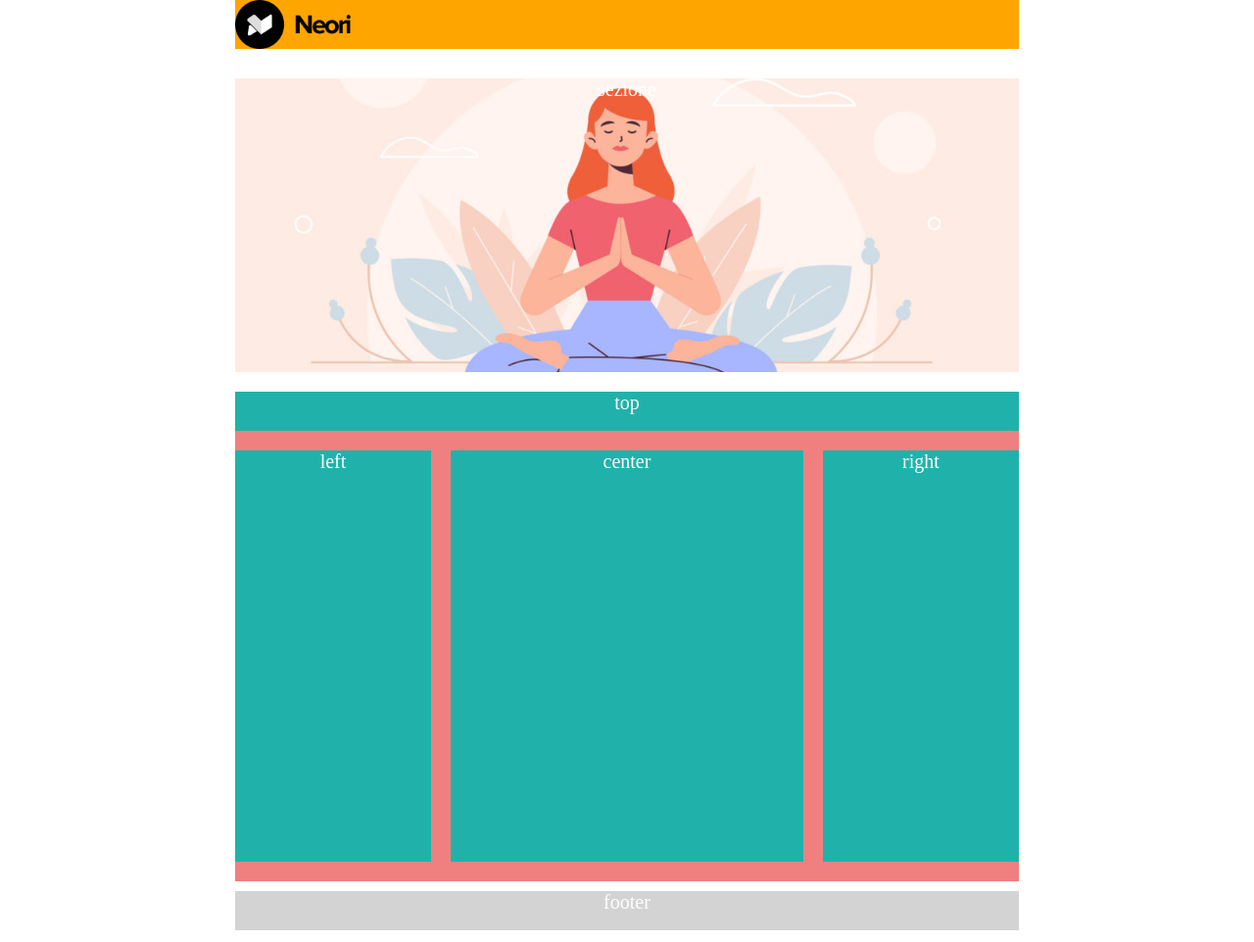
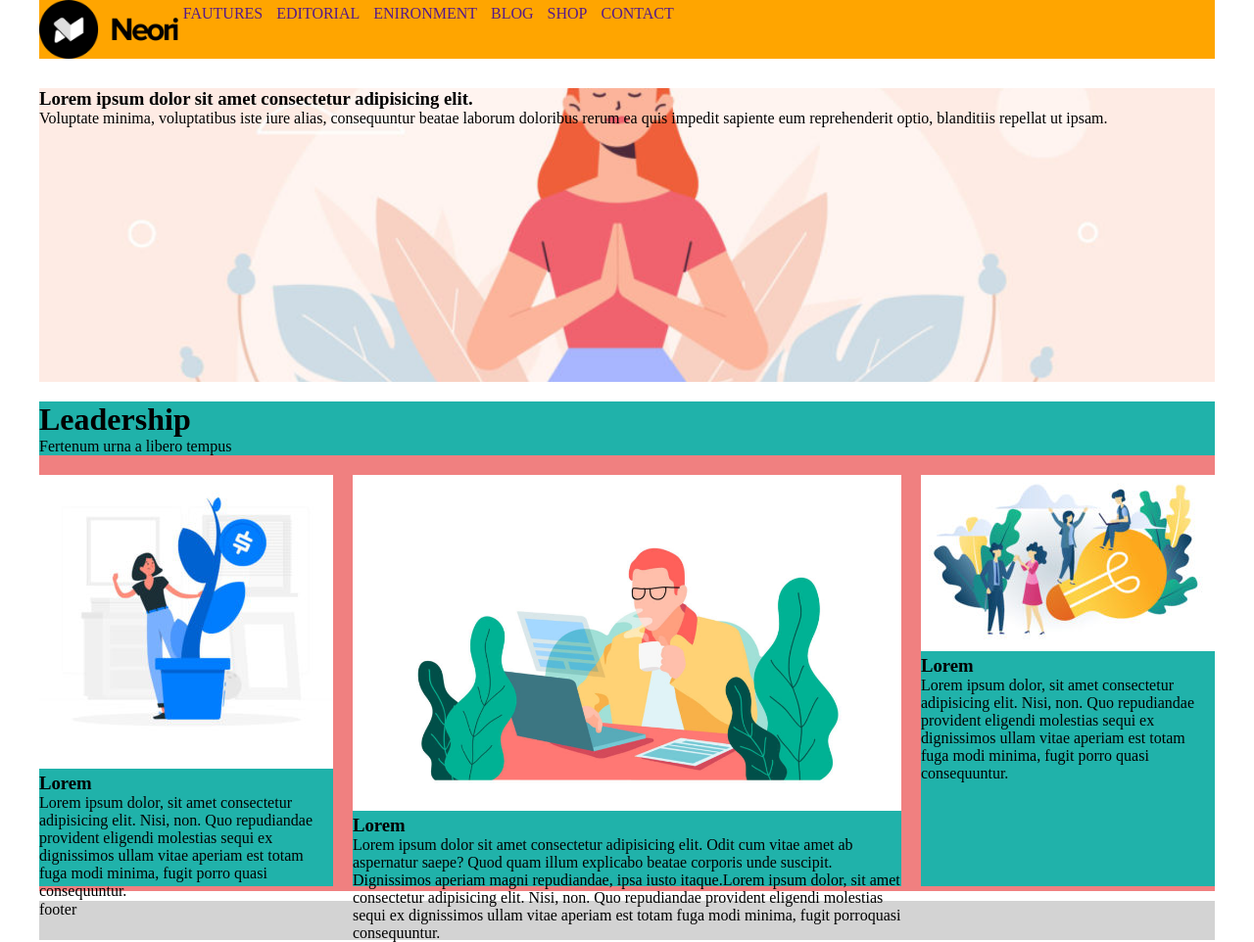
Before and after one commit to Simone-De-Santis/htmlcss-wp, a plain HTML site: page index.html in a window 1280 px wide. Shown: the whole page at 98% size. Drawn offline with Linux system fonts and the light colour scheme.

Commit message:
fine markup

```diff
--- a/index.html
+++ b/index.html
@@ -6,25 +6,62 @@
     <meta http-equiv="X-UA-Compatible" content="IE=edge">
     <meta name="viewport" content="width=device-width, initial-scale=1.0">
     <link rel="stylesheet" href="./style/style.css">
-    <link rel="icon" href="./img/Logo.png">
+    <link rel="icon" href="./img/Logob.png">
     <title>Layout</title>
 </head>
 
 <body>
-    <div class="conteinre">
+    <div class="containre">
         <header class="header-sairbar clearfix">
             <img src="./img/logo.png" alt="" class="logo float-left">
+            <ul class="main-menu ">
+                <li> <a href="">FAUTURES</a></li>
+                <li> <a href="">EDITORIAL</a></li>
+                <li> <a href="">ENIRONMENT</a></li>
+                <li> <a href="">BLOG</a></li>
+                <li> <a href="">SHOP</a></li>
+                <li> <a href="">CONTACT</a></li>
+            </ul>
         </header>
-        <section class="section">sezione</section>
+        <section class="section">
+            <div>
+                <h3>Lorem ipsum dolor sit amet consectetur adipisicing elit.</h3>
+                <p> Voluptate minima, voluptatibus iste iure alias, consequuntur beatae laborum doloribus rerum ea quis
+                    impedit sapiente eum reprehenderit optio, blanditiis repellat ut ipsam.</p>
+            </div>
+        </section>
         <main class="main-section clearfix">
-            <div class="top table">top</div>
-            <div class="left table float-left">left</div>
-            <div class="center table float-left">center</div>
-            <div class="right table float-left">right</div>
+            <div class="top table">
+                <h1>Leadership</h1>
+                <p>Fertenum urna a libero tempus</p>
+            </div>
+            <div class="left table float-left">
+                <img src="./img/img-1.jpg" alt="">
+                <h3> Lorem </h3>
+                <p>Lorem ipsum dolor, sit amet consectetur adipisicing elit. Nisi, non. Quo repudiandae provident
+                    eligendi molestias sequi ex dignissimos ullam vitae aperiam est totam fuga modi minima, fugit porro
+                    quasi consequuntur.</p>
+            </div>
+            <div class="center table float-left">
+                <img src="./img/banner-2.jpg" alt="">
+                <h3> Lorem </h3>
+                <p>Lorem ipsum dolor sit amet consectetur adipisicing elit. Odit cum vitae amet ab aspernatur saepe?
+                    Quod quam illum explicabo beatae corporis unde suscipit. Dignissimos aperiam magni repudiandae, ipsa
+                    iusto itaque.Lorem ipsum dolor, sit amet consectetur adipisicing elit. Nisi, non. Quo repudiandae
+                    provident eligendi molestias sequi ex dignissimos ullam vitae aperiam est totam fuga modi minima,
+                    fugit porroquasi consequuntur.
+                </p>
+            </div>
+            <div class="right table float-left">
+                <img src="./img/img-3.jpg" alt="">
+                <h3> Lorem </h3>
+                <p>Lorem ipsum dolor, sit amet consectetur adipisicing elit. Nisi, non. Quo repudiandae provident
+                    eligendi molestias sequi ex dignissimos ullam vitae aperiam est totam fuga modi minima, fugit porro
+                    quasi consequuntur.</p>
+            </div>
         </main>
         <footer class="footer">footer</footer>
     </div>
-
 </body>
 
 </html>
--- a/style/style.css
+++ b/style/style.css
@@ -2,29 +2,37 @@
     margin: 0;
     padding: 0;
     box-sizing: border-box;
-    color: white;
-    text-align: center;
-    font-size: 20px;
-}
-.conteinre{
-    max-width: 800px;
-    margin: 0 auto;
-}
-.logo{
-    height: 100%;
 }
 .float-left{
     float: left
 }
+
 .clearfix::after{
     content: "";
     display: table;
     clear: both;
 }
+
+.containre{
+    max-width: 1200px;
+    margin: 0 auto;
+}
+.logo{
+    height: 60px;
+}
 .header-sairbar{
-    height: 50px;
+    /* height: 50px; */
     background-color: orange;
     margin-bottom: 30px;
+}
+.header-sairbar .main-menu li{
+    list-style-type: none;
+    display: inline-block;
+    padding: 5px;
+
+}
+.header-sairbar .main-menu a{
+    text-decoration: none;
 }
 .section{
      background-image:url(../img/banner.jpg);
@@ -36,18 +44,30 @@
 .main-section{
     background-color: lightcoral;
     height: 500px;
-    width: 800px;
+    width: 1200px;
 }
 .table{
     background-color: lightseagreen;
 }
+
+.main-section img{
+    width: 100%;
+}
+
+
+
+
+
+
+
+
+
 .left , .center , .right{
      height: calc(100% - 80px);
 }
 
 .top{
     margin-bottom: 20px;
-    height: 40px;
 }
 .left , .right{
     width: 25%;
```
Also changed, not shown: img/Logob.png (renamed from Logo.png).
